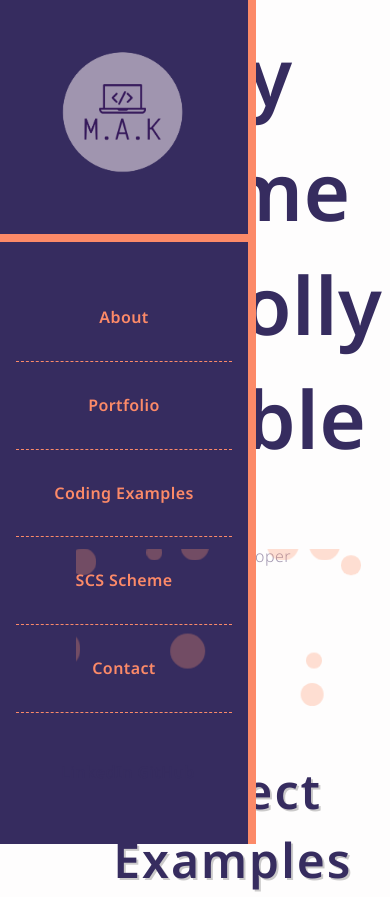
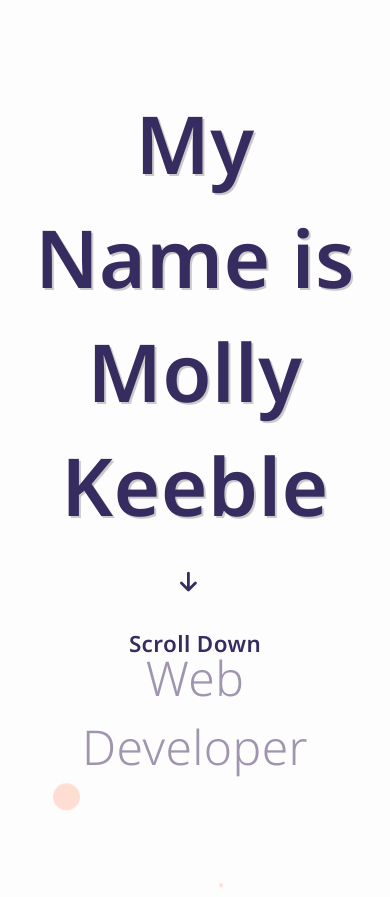
Before and after one commit to Keeboid/Portfolio, a plain HTML site: page index.html in a window 390 px wide. Shown: the top 897 px of the page. Drawn offline with Linux system fonts and the light colour scheme.

Commit message:
ipad and iphone nav layout

```diff
--- a/index.html
+++ b/index.html
@@ -16,13 +16,18 @@
 <link rel="preconnect" href="https://fonts.googleapis.com">
 <link rel="preconnect" href="https://fonts.gstatic.com" crossorigin>
 <link href="https://fonts.googleapis.com/css2?family=Noto+Sans:wght@300;600&display=swap" rel="stylesheet">
+<!--Script for icons-->
+<script
+      src="https://kit.fontawesome.com/5cbcf5da8c.js"
+      crossorigin="anonymous"
+    ></script>
 
 </head>
 
 <!--Side bar-->
 
 <aside>
-<nav class="side__header nav__hidden side__nav">
+<nav class="side__header side__nav">
 
     <img src="img/logo-color2.png" class="profile__img">
 
@@ -58,6 +63,13 @@
 <p> Web Developer </p>
 
   </div>
+</div>
+
+<div class="container__main scroll__down">
+    <a href="#projects" class="scroll__a">
+        <i class="fa-solid fa-arrow-down"></i>
+        <h4>Scroll Down</h4>
+    </a>
 </div>
 
 <!--bubbl-->
@@ -117,6 +129,8 @@
         <div class="bubble"></div>
       </div>
     </div>
+
+
 
 <!--Projects Examples-->
 
--- a/scss/abstracts/_all.scss
+++ b/scss/abstracts/_all.scss
@@ -1,8 +1,9 @@
 //imports
 
 @import 'config';
-@import 'base';
+
 @import 'mixins';
 @import 'utility';
 @import 'fonts';
 @import 'animations';
+@import 'base';
--- a/scss/abstracts/_animations.scss
+++ b/scss/abstracts/_animations.scss
@@ -16,11 +16,20 @@ body {
     @return nth($list, random(length($list)));
   }
 
+
+  .bubble, .bubbles {
+
+    z-index: 0;
+  }
+
   .bubbles {
     position: relative;
     width: 100%;
-    height: 20vh;
-    overflow: hidden;
+    height: 55vh;
+   margin-bottom: 2rem;
+   overflow: hidden;
+  // border-top: 1px dashed $salmon;
+   margin-left: -10px;
   }
 
   .bubble {
--- a/scss/abstracts/_base.scss
+++ b/scss/abstracts/_base.scss
@@ -1,11 +1,12 @@
 .container__main {
-    //background: linear-gradient(359deg, $purple-01, $blue-01);
+
     background-size: 1000% 1000%;
     background: $soft-peach;
+    margin: 0;
+    padding: 2rem;
 
-    //animation: PGradient 30s ease infinite;
+    @include breakpoint(wide-to-extra-wide){
+        margin-left: 19.44%;
+    }
+
 }
-
-.container__main {
-    margin-left: 19.44%;
-}
--- a/scss/layout/_header.scss
+++ b/scss/layout/_header.scss
@@ -29,17 +29,18 @@
 }
 
 .heading__container {
-    height: 65vh;
+    height: 50vh;
     width: 100%;
     margin: 0;
     padding: 0;
     display: flex;
-    justify-content: center;
+    //justify-content: center;
     flex-direction: column;
 
     p {
         text-align: center;
         color: $amethyst;
+        font-size: 3rem;
     }
 
 }
@@ -59,7 +60,11 @@
     background-color: #fff;
     margin-top: 0;
     transition: 0.5s;
-   // z-index: 5;
+   z-index: 5;
+
+   @include breakpoint(narrow-to-medium){
+    display: none;
+   }
 
 }
 
@@ -67,4 +72,33 @@
     text-align: center;
     font-size: 5rem;
     color: $jacarta;
+    z-index: 5;
+    text-shadow: 2px 2px 0px rgba(0,0,0,0.2);
 }
+
+//Scroll down bar
+
+.scroll__down {
+
+    display: flex;
+    align-items: center;
+    justify-content: center;
+    flex-direction: column;
+    margin-top: 3rem;
+}
+
+.scroll__a {
+
+    font-size: 1.4rem;
+  color: $jacarta;
+    text-decoration: none;
+
+    i {
+       color: $jacarta;
+    }
+
+    i::before {
+        content: '\f063';
+        padding-left: 3.2rem;
+    }
+}
--- a/scss/layout/_nav.scss
+++ b/scss/layout/_nav.scss
@@ -1,6 +1,9 @@
 
 .side__nav {
 
+display: none;
+
+@include breakpoint(wide-to-extra-wide){
 display: flex;
 flex-direction: column;
 width: 16rem;
@@ -10,8 +13,7 @@ border-right: 0.5rem solid $salmon;
 background-color: $jacarta;
 margin-top: 0;
 transition: 0.5s;
-//z-index: 5;
-
+   }
 }
 
 .side__nav-flex-container {
--- a/scss/layout/_projects.scss
+++ b/scss/layout/_projects.scss
@@ -92,6 +92,10 @@
 
 .projects__title {
 
+    z-index: 10;
+    margin-top: 3rem;
+    background-color: $soft-peach;
+
     h2{
     font-weight: 600;
     letter-spacing: 2px;
@@ -105,6 +109,7 @@
     text-align: center;
     color: $jacarta;
     text-shadow: 2px 2px 0px rgba(0,0,0,0.2);
+   margin-top: 3rem !important;
     }
 }
 
```
Also changed, not shown: css/application.css.
